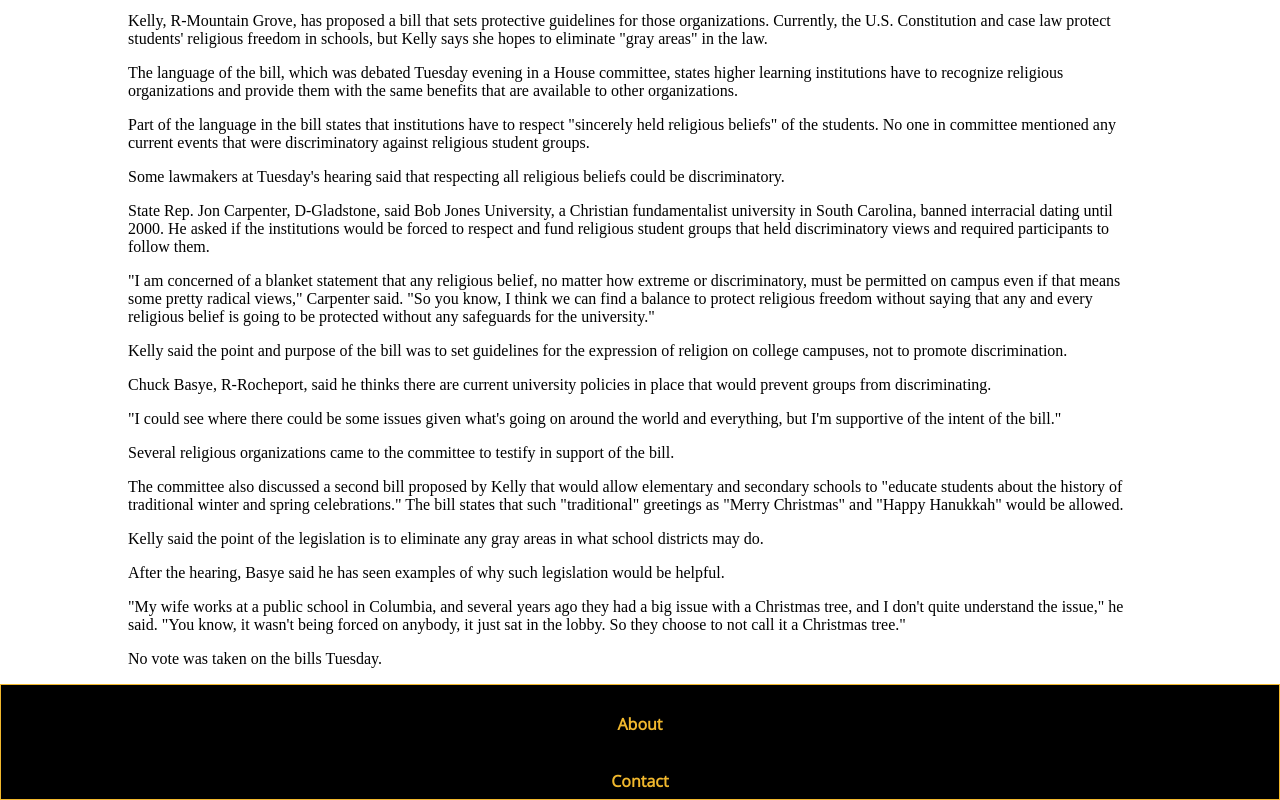
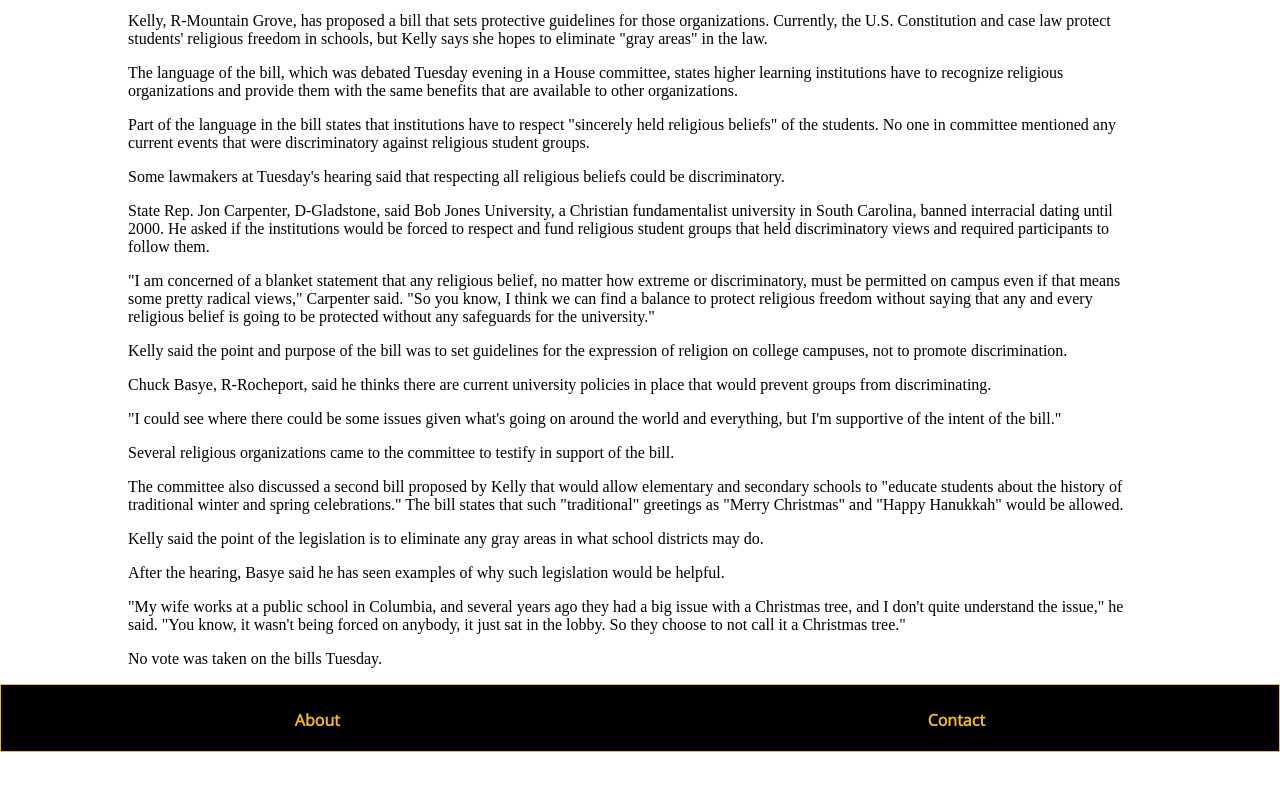
Before and after one commit to J4502-ss17/jeffcity, a plain HTML site: page story.html in a window 1280 px wide. Shown: the part 1035-1835 px from the top of the page. After the commit the page ends 1787 px from the top, so only its background shows below. Drawn offline with nearby package versions, Linux system fonts and the light colour scheme.

Commit message:
Added nav bar back to story page

```diff
--- a/story.html
+++ b/story.html
@@ -117,11 +117,12 @@
 </div><!--closing container div-->
 
 
-
-<nav>
-			<li><a href="about.html">About</a></li>
-			<li><a href="contact.html">Contact</a></li>
-	</nav>
+<nav id=bottom>
+	<ul>
+		<li><a href="about.html">About</a></li>
+		<li><a href="contact.html">Contact</a></li>
+	</ul>
+</nav>
 </body>
 
 </html>
```
